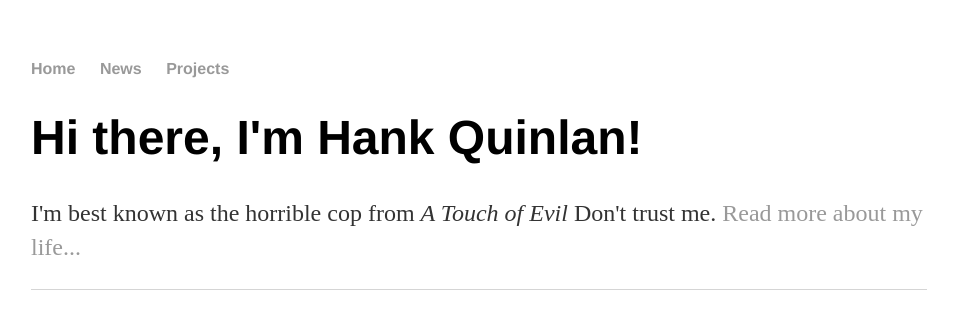
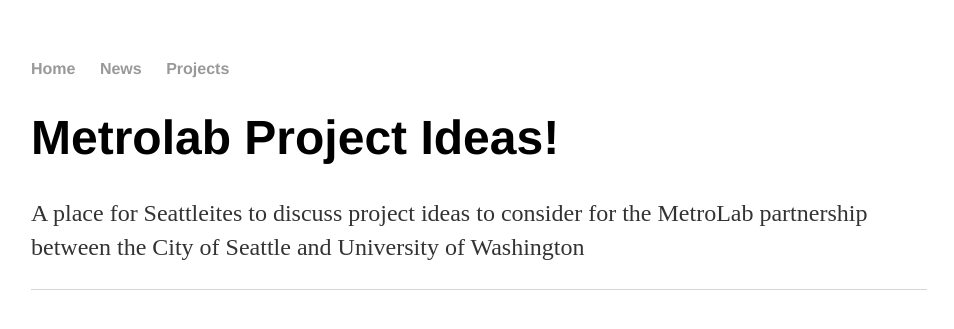
Before and after one commit to JenDavison/DSSG-Lab.github.io, a Jekyll site: the page built from index.html, in a window 1280 px wide. Shown: the top 329 px of the page, without its empty margins (161-1115 px from the left). Built offline with Jekyll 4.4.1, drawn with Linux system fonts in a browser that asks for light colours.

Commit message:
Update index.html

```diff
--- a/index.html
+++ b/index.html
@@ -1,8 +1,8 @@
 ---
 layout: default
-title: Hank Quinlan, Horrible Cop
+title: Metrolab Project Ideas
 ---
 <div class="blurb">
-	<h1>Hi there, I'm Hank Quinlan!</h1>
-	<p>I'm best known as the horrible cop from <em>A Touch of Evil</em> Don't trust me. <a href="/about">Read more about my life...</a></p>
+	<h1>Metrolab Project Ideas!</h1>
+	<p>A place for Seattleites to discuss project ideas to consider for the MetroLab partnership between the City of Seattle and University of Washington</p>
 </div><!-- /.blurb -->
```
